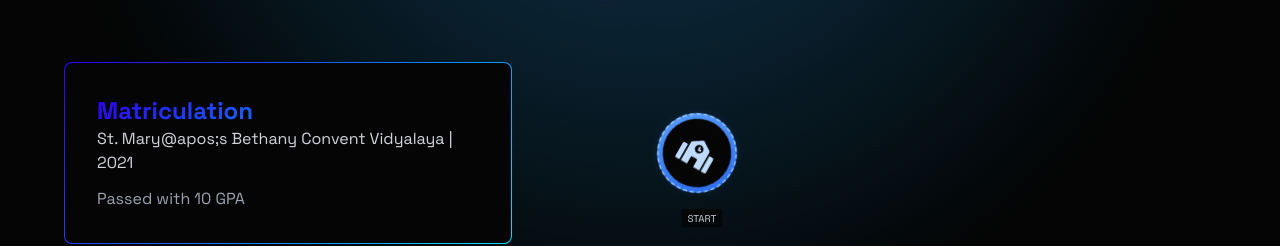
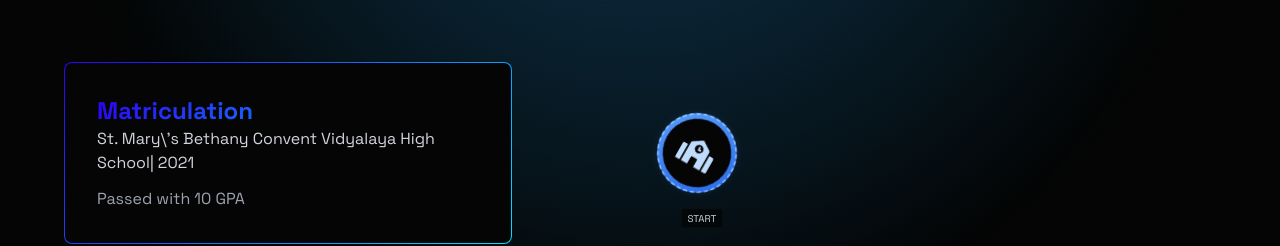
Before and after one commit to akhil-mark47/portfolio, a Next.js app: page / in a window 1280 px wide. Shown: the part 2100-2346 px from the top of the page. Built offline with nearby package versions, Linux system fonts and the light colour scheme.

Commit message:
Update EducationRoadmap.tsx

```diff
--- a/app/components/EducationRoadmap.tsx
+++ b/app/components/EducationRoadmap.tsx
@@ -140,7 +140,7 @@ const EducationRoadmap: React.FC = () => {
         <div className="w-1/2 pr-32 flex justify-end">
           <div className="relative gradient-border p-8 w-[28rem] rounded-full bg-[rgba(5,5,5,0.9)] hover:scale-110 transition-all hover:shadow-[0_0_30px_rgba(147,51,234,0.7)] z-10">
             <h3 className="text-2xl font-bold text-gradient">Matriculation</h3>
-            <p className="font-[JetBrains Mono] text-gray-300">St. Mary@apos;s Bethany Convent Vidyalaya | 2021</p>
+            <p className="font-[JetBrains Mono] text-gray-300">St. Mary\'s Bethany Convent Vidyalaya High School| 2021</p>
             <p className="mt-3 text-gray-400">Passed with 10 GPA</p>
           </div>
         </div>
```
